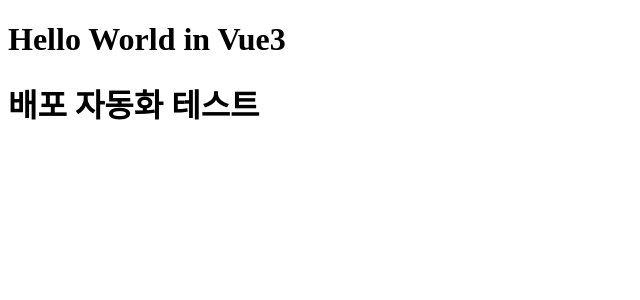
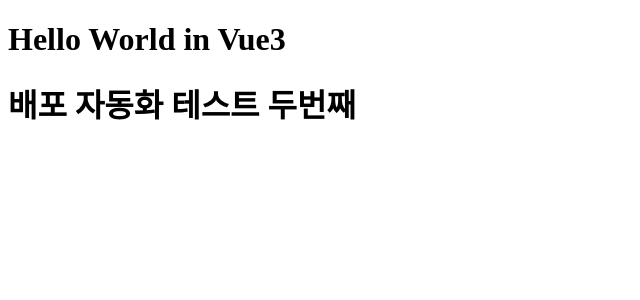
Before and after one commit to earthjakebae/earth-front, a Vue app: page / in a window 1280 px wide. Shown: the top 300 px of the page, without its empty margins (0-640 px from the left). Built offline with nearby package versions, Linux system fonts and the light colour scheme.

Commit message:
배포 자동화 테스트 두번째

```diff
--- a/src/components/HelloWorld.vue
+++ b/src/components/HelloWorld.vue
@@ -1,7 +1,7 @@
 <template>
   <div class="hello">
     <h1>{{ msg }}</h1>
-    <h1>배포 자동화 테스트</h1>
+    <h1>배포 자동화 테스트 두번째</h1>
   </div>
 </template>
 
```
